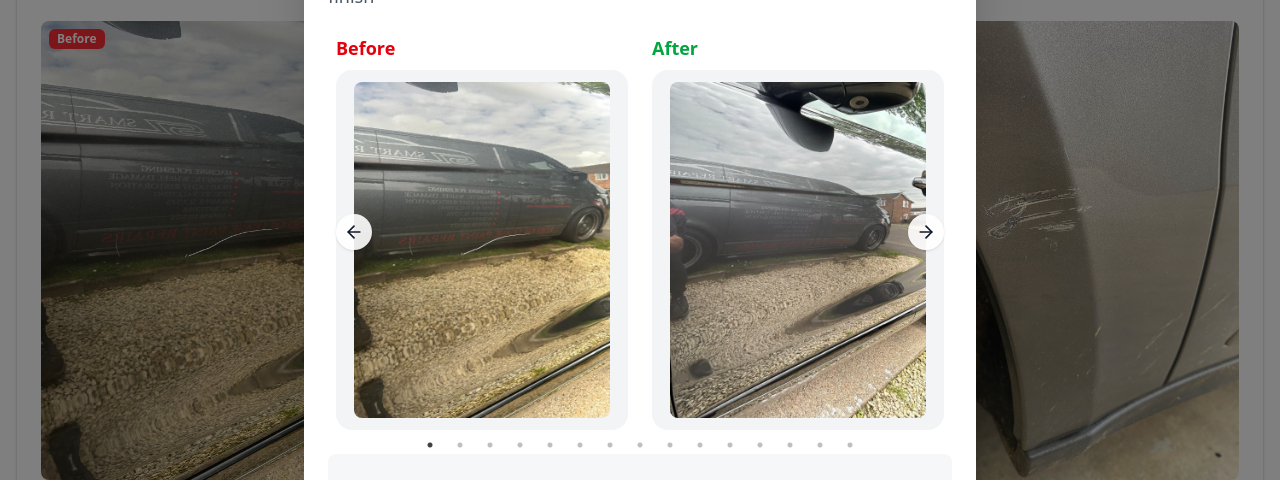
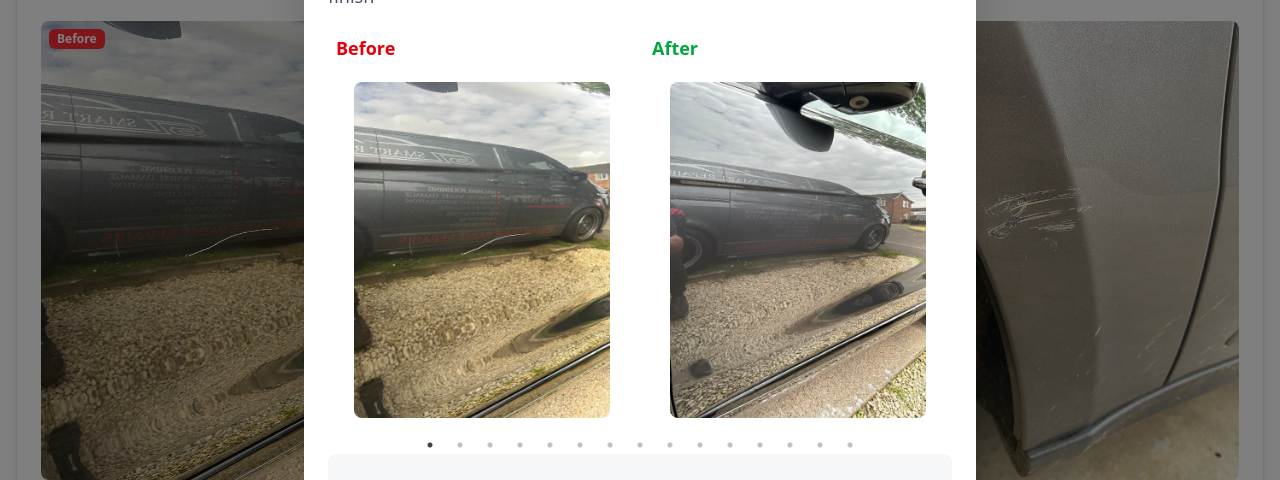
Before and after one commit to shandiru/smartrepairpro, a React (Vite) app: page / in a window 1280 px wide. Both pictures are taken after a click on the element 213 px from the left and 1050 px from the top of the page. Shown: the part 837-1317 px from the top of the page. Built offline with nearby package versions, Linux system fonts and the light colour scheme.

Commit message:
add image

```diff
--- a/src/components/Heritage.jsx
+++ b/src/components/Heritage.jsx
@@ -160,24 +160,24 @@ const SERVICES = [
 const byId = (arr, id) => arr.find((s) => s.id === id) || null;
 
 // Slider arrows
-function Arrow({ onClick, direction }) {
-  return (
-    <button
-      type="button"
-      aria-label={direction === "next" ? "Next" : "Previous"}
-      onClick={onClick}
-      className={`absolute top-1/2 -translate-y-1/2 z-20 rounded-full bg-white/90 dark:bg-neutral-900/90 hover:bg-white dark:hover:bg-neutral-900 shadow p-2 ${
-        direction === "next" ? "right-2" : "left-2"
-      }`}
-    >
-      {direction === "next" ? (
-        <FiArrowRight className="h-5 w-5 text-gray-900 dark:text-gray-100" />
-      ) : (
-        <FiArrowLeft className="h-5 w-5 text-gray-900 dark:text-gray-100" />
-      )}
-    </button>
-  );
-}
+// function Arrow({ onClick, direction }) {
+//   return (
+//     <button
+//       type="button"
+//       aria-label={direction === "next" ? "Next" : "Previous"}
+//       onClick={onClick}
+//       className={`absolute top-1/2 -translate-y-1/2 z-20 rounded-full bg-white/90 dark:bg-neutral-900/90 hover:bg-white dark:hover:bg-neutral-900 shadow p-2 ${
+//         direction === "next" ? "right-2" : "left-2"
+//       }`}
+//     >
+//       {direction === "next" ? (
+//         <FiArrowRight className="h-5 w-5 text-gray-900 dark:text-gray-100" />
+//       ) : (
+//         <FiArrowLeft className="h-5 w-5 text-gray-900 dark:text-gray-100" />
+//       )}
+//     </button>
+//   );
+// }
 
 export default function ServicesWithModal() {
   const [activeId, setActiveId] = useState(null);
@@ -211,8 +211,7 @@ export default function ServicesWithModal() {
     slidesToShow: 1,
     slidesToScroll: 1,
     adaptiveHeight: true,
-    nextArrow: <Arrow direction="next" />,
-    prevArrow: <Arrow direction="prev" />,
+
   };
 
   return (
@@ -336,7 +335,7 @@ export default function ServicesWithModal() {
                           <h3 className="mb-2 text-base md:text-lg font-semibold text-red-600 dark:text-red-400">
                             Before
                           </h3>
-                          <div className="rounded-2xl bg-gray-100 dark:bg-neutral-800 h-[320px] md:h-[360px] flex items-center justify-center p-3">
+                          <div className="rounded-2xl bg-white-100 dark:bg-black-800 h-[320px] md:h-[360px] flex items-center justify-center p-3">
                             <img
                               src={pair.before || "/placeholder.svg?height=300&width=400"}
                               alt={`${active.title} — before`}
@@ -351,7 +350,7 @@ export default function ServicesWithModal() {
                           <h3 className="mb-2 text-base md:text-lg font-semibold text-green-600 dark:text-green-400">
                             After
                           </h3>
-                          <div className="rounded-2xl bg-gray-100 dark:bg-neutral-800 h-[320px] md:h-[360px] flex items-center justify-center p-3">
+                          <div className="rounded-2xl bg-white-100 dark:bg-black-800 h-[320px] md:h-[360px] flex items-center justify-center p-3">
                             <img
                               src={pair.after || "/placeholder.svg?height=300&width=400"}
                               alt={`${active.title} — after`}
```
